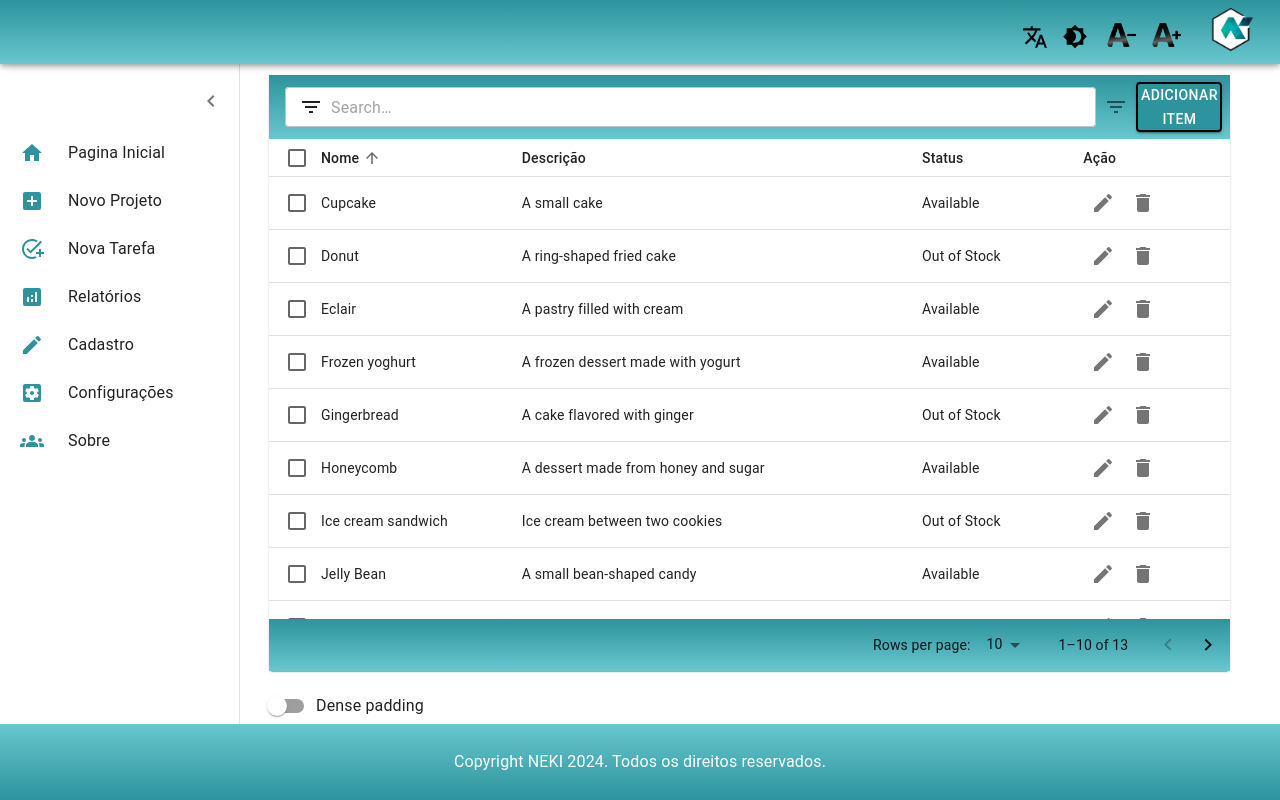
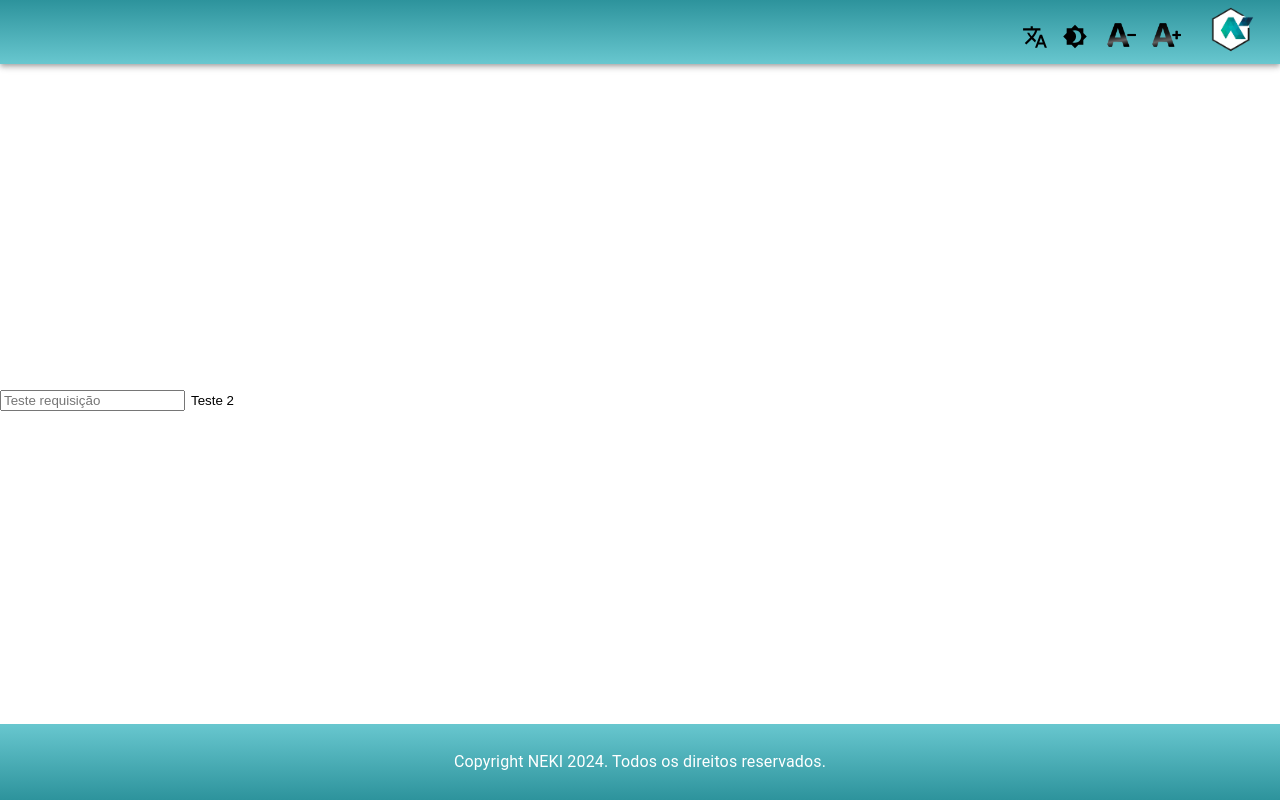
Before and after one commit to CollaboratorNeki/front, a React (Vite) app: page /about in a window 1280 px wide. Built offline with nearby package versions, Linux system fonts and the light colour scheme.

Commit message:
Acessando a api no eventReason pagina sobre esta a logica

```diff
--- a/package.json
+++ b/package.json
@@ -16,6 +16,7 @@
     "@mui/icons-material": "^5.15.19",
     "@mui/material": "^5.15.19",
     "@mui/styled-engine-sc": "^6.0.0-alpha.18",
+    "axios": "^1.7.2",
     "i18next": "^23.11.5",
     "node": "^20.14.0",
     "react": "^18.2.0",
--- a/src/App.jsx
+++ b/src/App.jsx
@@ -34,7 +34,7 @@ function App() {
           <Route path='/newTask' exact element={<NewTask />}></Route>
           <Route path='/reports' exact element={<Reports />}></Route>
           <Route path='/registrations' exact element={<Registrations />}></Route>
-          <Route path='/about' exact element={<About />}></Route>
+          <Route path='/about'  element={<About />}></Route>
           <Route path='/settings' exact element={<Settings />}></Route>
           <Route path='/alm' exact element={<Alm/>}></Route>
           <Route path='/mensages' exact element={<Mensages/>}></Route>
--- a/src/pages/about/About.jsx
+++ b/src/pages/about/About.jsx
@@ -3,9 +3,10 @@ import Navegaçao from "../../nav";
 import Box from "@mui/material/Box";
 import Grid from "@mui/material/Unstable_Grid2"; // Grid version 2
 import { useTranslation } from "react-i18next";
-
 import EnhancedTable from "../../components/table"
 import myImage from "../../assets/img/neki.png"
+import { Typography } from "@mui/material";
+import { getAllEventReason } from "../../services/eventReason";
 
 export default function Home() {
   const { t } = useTranslation();
@@ -19,49 +20,12 @@ export default function Home() {
 
   return (
     <>
-      <Box sx={{ display: "flex", width: "98vw", height: "90vh" }}>
-        <Navegaçao
-          drawerOpen={drawerOpen}
-          handleDrawerToggle={handleDrawerToggle}
-        />
+      <div>
 
-        <Box
-          component="main"
-          sx={{
-            flexGrow: 1,
-            p: 3,
-            width: `calc(100% - ${drawerOpen ? drawerWidth : 0}px)`,
-            marginLeft: `${drawerOpen ? drawerWidth : 0}px`,
-            transition: "margin-left 0.3s ease",
-          }}
-        >
-          <Grid container spacing={0} sx={{ width: "100%", height: "100%", alignContent:"center" }}>
+              <input type="text" placeholder="Teste requisição" />
+              <button onClick={async(e) => {await getAllEventReason()}}>Teste 2</button>
 
-
-
-            <Grid container sx={{ flexGrow: 1 }}>
-
-
-              {/*GRID CENTRAL  - CONTEUDO PRINCIPAL */}
-              <Grid
-                xs={15}
-                display="flex"
-
-                justifyContent="center"
-                alignItems="center"
-              >
-                <EnhancedTable/>
-              </Grid>
-
-
-
-            </Grid>
-
-
-
-          </Grid>
-        </Box>
-      </Box>
+          </div>
     </>
   );
 }
--- a/src/services/api.js
+++ b/src/services/api.js
@@ -1,8 +1,8 @@
-import axios from 'axios';
+import axios from "axios";
 
 
 const api = axios.create({
-    baseURL: ''
+    baseURL: 'http://localhost:8080/collaborator'
 });
 
 export default api;
--- a/src/services/eventReason.js
+++ b/src/services/eventReason.js
@@ -30,11 +30,27 @@ export const updateEventReason = async (eventReasonId, updatedData) => {
     }
 }
 
+
+
+
+
+
+
+
+
+
+
+
+
+
+
 // Função assíncrona para obter todos os motivos de eventos
 export const getAllEventReason = async () => {
+    console.log("eeee");
     try {
         const eventReasons = []; // Inicializa uma array vazia para armazenar os motivos de eventos
-        const res = await api.get("/"); // Faz uma requisição GET para a API para obter todos os motivos de eventos
+        const res = await api.get("/event_reason/listar"); // Faz uma requisição GET para a API para obter todos os motivos de eventos
+        console.log(res);
         for(let eventReasonId in res.data){ // Itera sobre os dados retornados pela API
             eventReasons.push({ // Adiciona um novo objeto à array 'eventReasons' com o ID e os dados do motivo de evento
                 id: eventReasonId,
```
Also changed, not shown: 1 other file (tests, documents, lock files or other folders).
